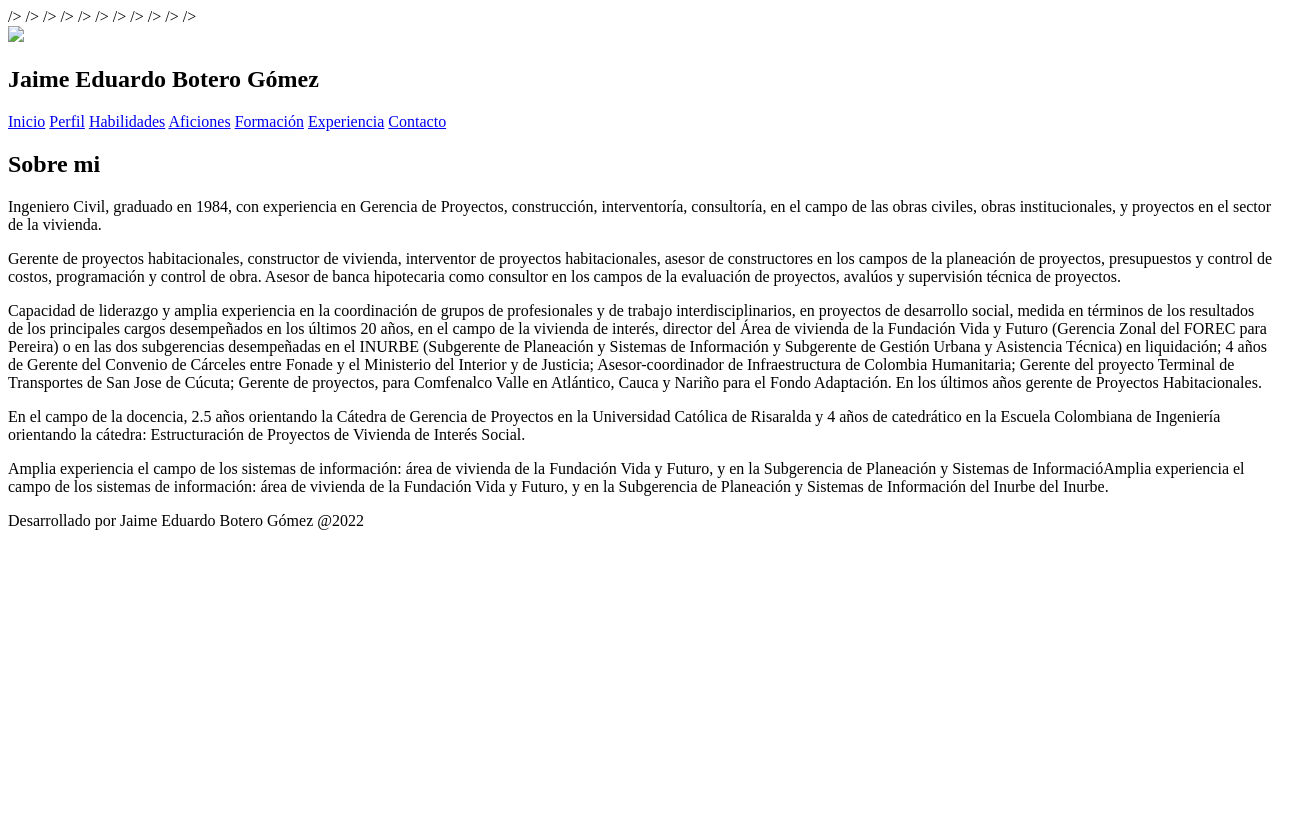
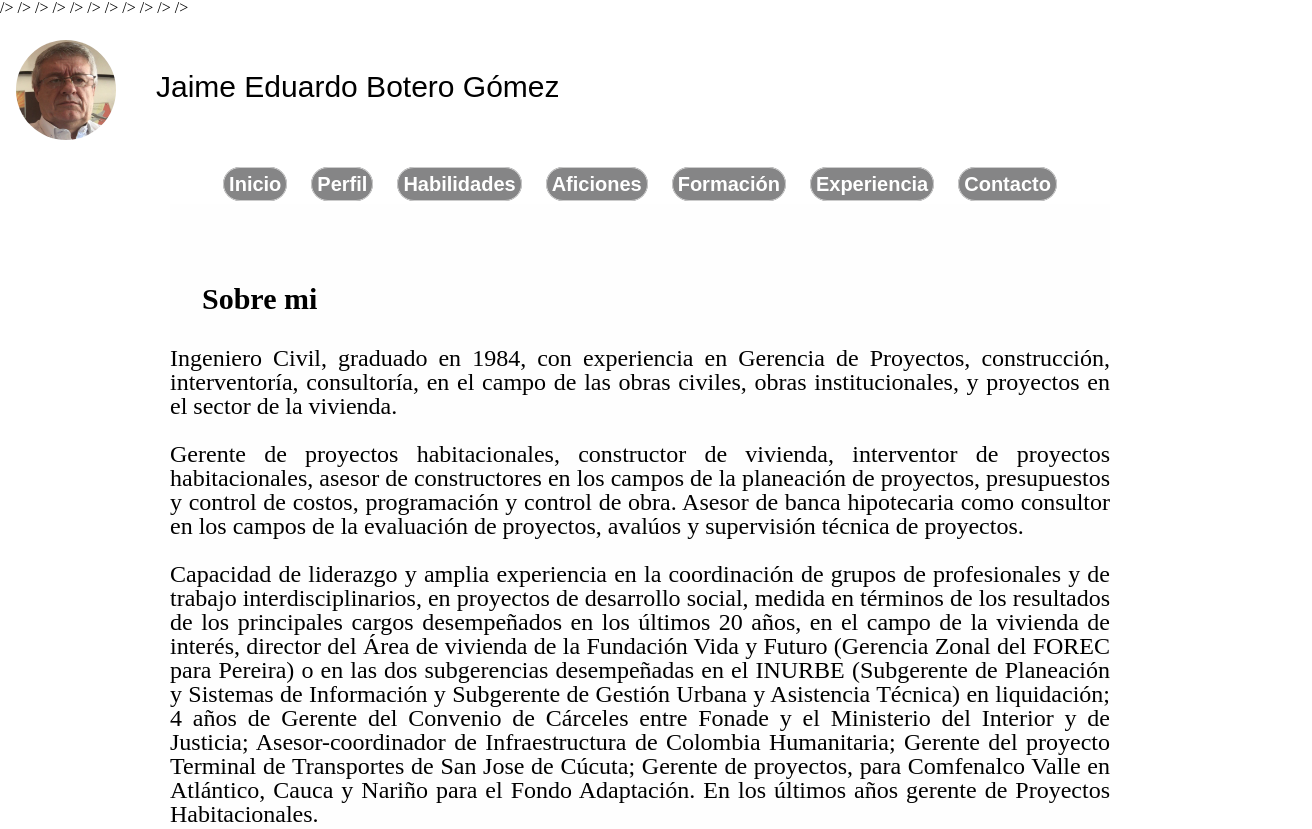
Before and after one commit to jebotero/portafolio, a plain HTML site: page paginas/perfil.html in a window 1280 px wide. Shown: the top 829 px of the page, 1312 px wide, since content can reach past the window. Before the commit the page ends 800 px from the top, so only its background shows below. Drawn offline with Linux system fonts and the light colour scheme; the site is published under a folder, as on GitHub Pages, so addresses that start at the root find nothing; a web font is replaced by a local one.

Commit message:
corrigiendo todos los vinculos

```diff
--- a/paginas/perfil.html
+++ b/paginas/perfil.html
@@ -10,17 +10,17 @@
     <link href="https://fonts.google.com/share?selection.family=Montserrat:wght@300;400;700" rel="stylesheet"></link>
 
 
-    <link href="/css/reset.css" rel="stylesheet">/>
-    <link href="/css/abaut.css" rel="stylesheet">/>
-    <link href="/css/academics.css" rel="stylesheet">/>
-    <link href="/css/experiencia.css" rel="stylesheet">/>
-    <link href="/css/footer.css" rel="stylesheet">/>
-    <link href="/css/hobbies.css" rel="stylesheet">/>
-    <link href="/css/presentacion.css" rel="stylesheet">/>
-    <link href="/css/skills.css" rel="stylesheet">/>
-    <link href="/css/contacto.css" rel="stylesheet">/>
-    <link href="/css/menu.css" rel="stylesheet">/>
-    <link href="/css/title.css" rel="stylesheet">/>
+    <link href="../css/reset.css" rel="stylesheet">/>
+    <link href="../css/abaut.css" rel="stylesheet">/>
+    <link href="../css/academics.css" rel="stylesheet">/>
+    <link href="../css/experiencia.css" rel="stylesheet">/>
+    <link href="../css/footer.css" rel="stylesheet">/>
+    <link href="../css/hobbies.css" rel="stylesheet">/>
+    <link href="../css/presentacion.css" rel="stylesheet">/>
+    <link href="../css/skills.css" rel="stylesheet">/>
+    <link href="../css/contacto.css" rel="stylesheet">/>
+    <link href="../css/menu.css" rel="stylesheet">/>
+    <link href="../css/title.css" rel="stylesheet">/>
 
     <title> Mi Perfil</title>
 
@@ -30,19 +30,19 @@
  <!-- Sección del Menú  -->
  <header class="menu__menu">
     <section class="menu__perfil">
-        <img class="foto__perfil" src="/assets/perfil.png"></li>
+        <img class="foto__perfil" src="../assets/perfil.png"></li>
         <h1 class="nombre__perfil">Jaime Eduardo Botero Gómez</h1>
     </section>
 
     <section class="flex-container">
         <div class="menu__items">
-            <a class="menu__link" href="/index.html">Inicio</a></li>
-            <a class="menu__link" href="/paginas/perfil.html">Perfil</a></li>
-            <a class="menu__link" href="/paginas/habilidades.html">Habilidades</a></li>
-            <a class="menu__link" href="/paginas/aficiones.html">Aficiones</a></li>
-            <a class="menu__link" href="/paginas/estudios.html">Formación</a></li>
-            <a class="menu__link" href="/paginas/experiencia.html">Experiencia</a></li>
-            <a class="menu__link" href="/paginas/contacto.html">Contacto</a></li>
+            <a class="menu__link" href="../index.html">Inicio</a></li>
+            <a class="menu__link" href="../paginas/perfil.html">Perfil</a></li>
+            <a class="menu__link" href="../paginas/habilidades.html">Habilidades</a></li>
+            <a class="menu__link" href="../paginas/aficiones.html">Aficiones</a></li>
+            <a class="menu__link" href="../paginas/estudios.html">Formación</a></li>
+            <a class="menu__link" href="../paginas/experiencia.html">Experiencia</a></li>
+            <a class="menu__link" href="../paginas/contacto.html">Contacto</a></li>
         </div>
     </section>
 </header>
@@ -90,7 +90,7 @@
 <!-- Sección de Footer -->
 
 <footer id="footer">
-    <div target="_parent" id="contenido-footer">
+    <div id="contenido-footer">
         <label id="lbl-footer">Desarrollado por Jaime Eduardo Botero Gómez @2022</label>
     </div>
 </footer>
```
Also changed, not shown: index.html (+19 -19 lines), paginas/aficiones.html (+19 -19 lines), paginas/contacto.html (+8 -8 lines), paginas/estudios.html (+19 -19 lines), paginas/expIngCivil.html (+19 -19 lines), paginas/expProgramacion.html (+19 -19 lines), paginas/experiencia.html (+20 -19 lines), paginas/footer.html (deleted, +0 -39 lines), paginas/habilidades.html (+19 -19 lines), 1 other file.
